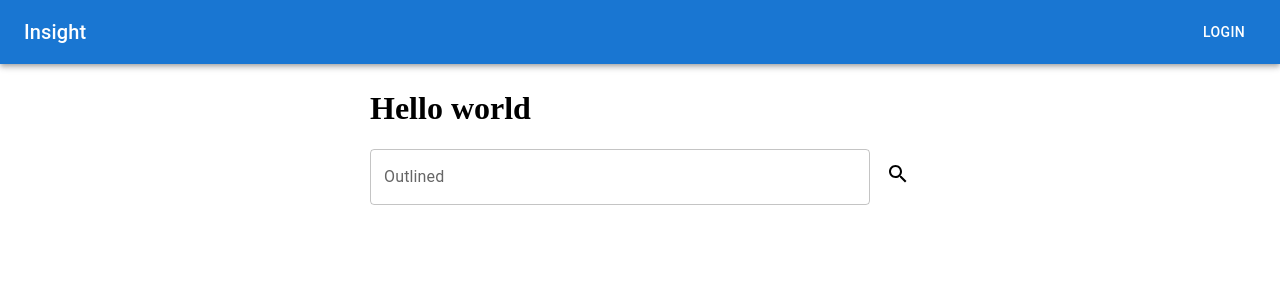
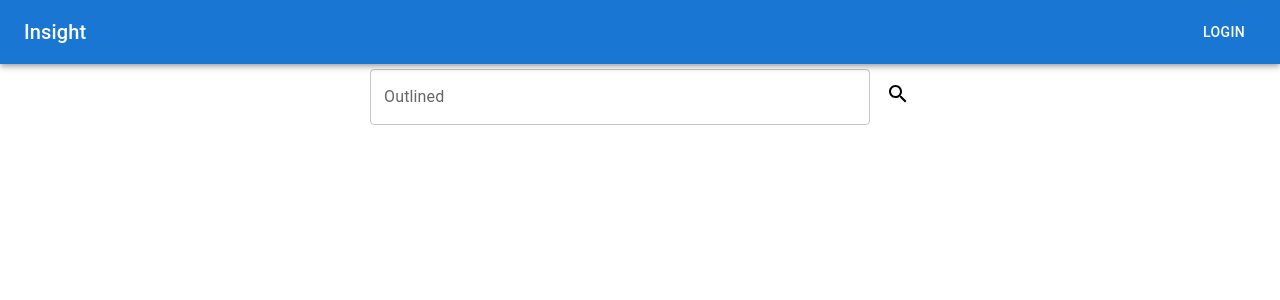
Before and after one commit to yun-studio/insight-frontend, a React (Vite) app: page / in a window 1280 px wide. Shown: the top 300 px of the page. Built offline with nearby package versions, Linux system fonts and the light colour scheme.

Commit message:
Fix: 검색창 상태를 컴포넌트 내부로 숨기도록 메인 페이지 수정

```diff
--- a/src/page/MainPage.jsx
+++ b/src/page/MainPage.jsx
@@ -1,30 +1,11 @@
 import Layout from "../component/layout/Layout.jsx";
-import {Box} from "@mui/material";
-import styled from "@emotion/styled";
-import {useState} from "react";
 import SearchBar from "../component/SearchBar.jsx";
-import QuestionList from "../component/QuestionList.jsx";
-
-const CustomBox = styled(Box)`
-`
 
 function MainPage() {
 
-    const [questions, setQuestions] = useState([])
-
     return (
         <Layout>
-            <CustomBox>
-                <Box component={"h1"}>Hello world</Box>
-                <Box sx={{
-                    display: "flex",
-                    justifyContent: "center",
-                    alignItems: "center",
-                }}>
-                    <SearchBar setQuestions={setQuestions}/>
-                </Box>
-                <QuestionList questions={questions}/>
-            </CustomBox>
+            <SearchBar/>
         </Layout>
     );
 }
```
